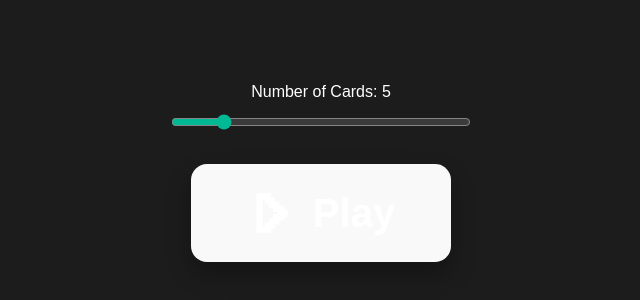
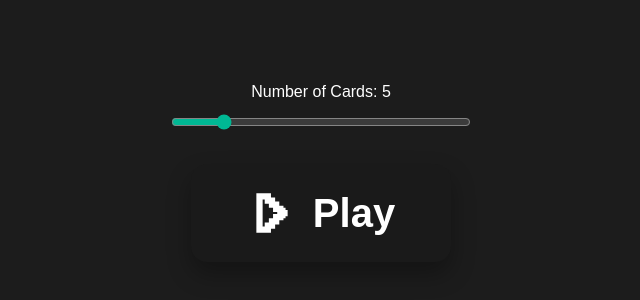
Before and after one commit to IstiakAR/Memory-Card, a React (Vite) app: page / in a window 1280 px wide. Shown: the part 204-504 px from the top of the page, without its empty margins (319-959 px from the left). Built offline with nearby package versions, Linux system fonts and the light colour scheme.

Commit message:
Update Home.css

```diff
--- a/src/styles/Home.css
+++ b/src/styles/Home.css
@@ -31,7 +31,7 @@ body, html {
   border-radius: 1rem;
   transition: background-color 0.3s ease, transform 0.2s ease;
   box-shadow: 0 12px 24px rgba(0,0,0,0.3);
-  background: #1A1A1A:
+  background: #1A1A1A;
 }
 
 .play-button:active {
```
